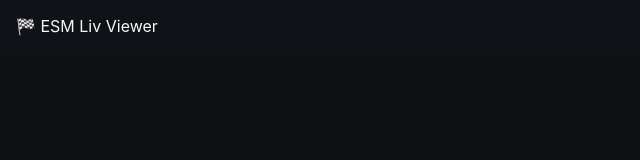
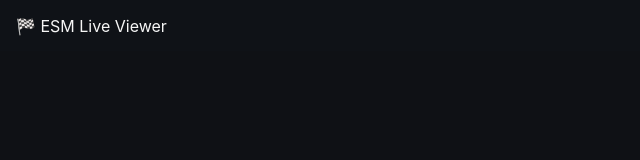
Before and after one commit to gersonfer/esm-pwa, a plain HTML site: page index.html in a window 1280 px wide. Shown: the full height of the page, 0-640 px from the left. Drawn offline with Linux system fonts and the light colour scheme.

Commit message:
Ajustes no index.html(Live)

```diff
--- a/index.html
+++ b/index.html
@@ -3,7 +3,7 @@
 <head>
 <meta charset="UTF-8" />
 <meta name="viewport" content="width=device-width, initial-scale=1.0" />
-<title>🏁 ESM Liv Viewer</title>
+<title>🏁 ESM Live Viewer</title>
 
 <link rel="manifest" href="./manifest.json" />
 <meta name="theme-color" content="#10141a" />
@@ -162,7 +162,7 @@ header {
 
 <header>
   <span>
-    🏁 ESM Liv Viewer
+    🏁 ESM Live Viewer
     <span id="track-badge"></span>
   </span>
   <span id="timer">--:--:--</span>
```
